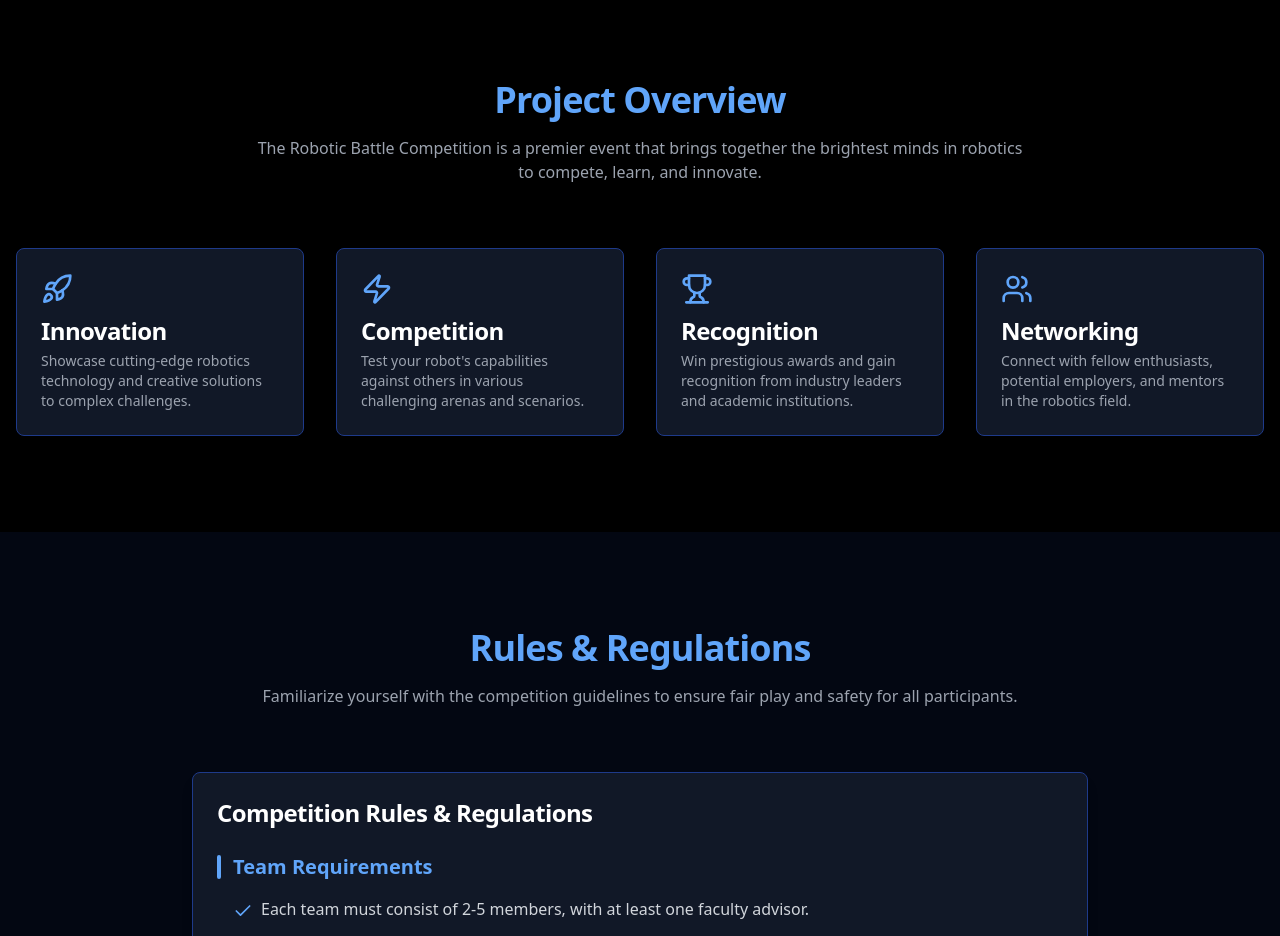
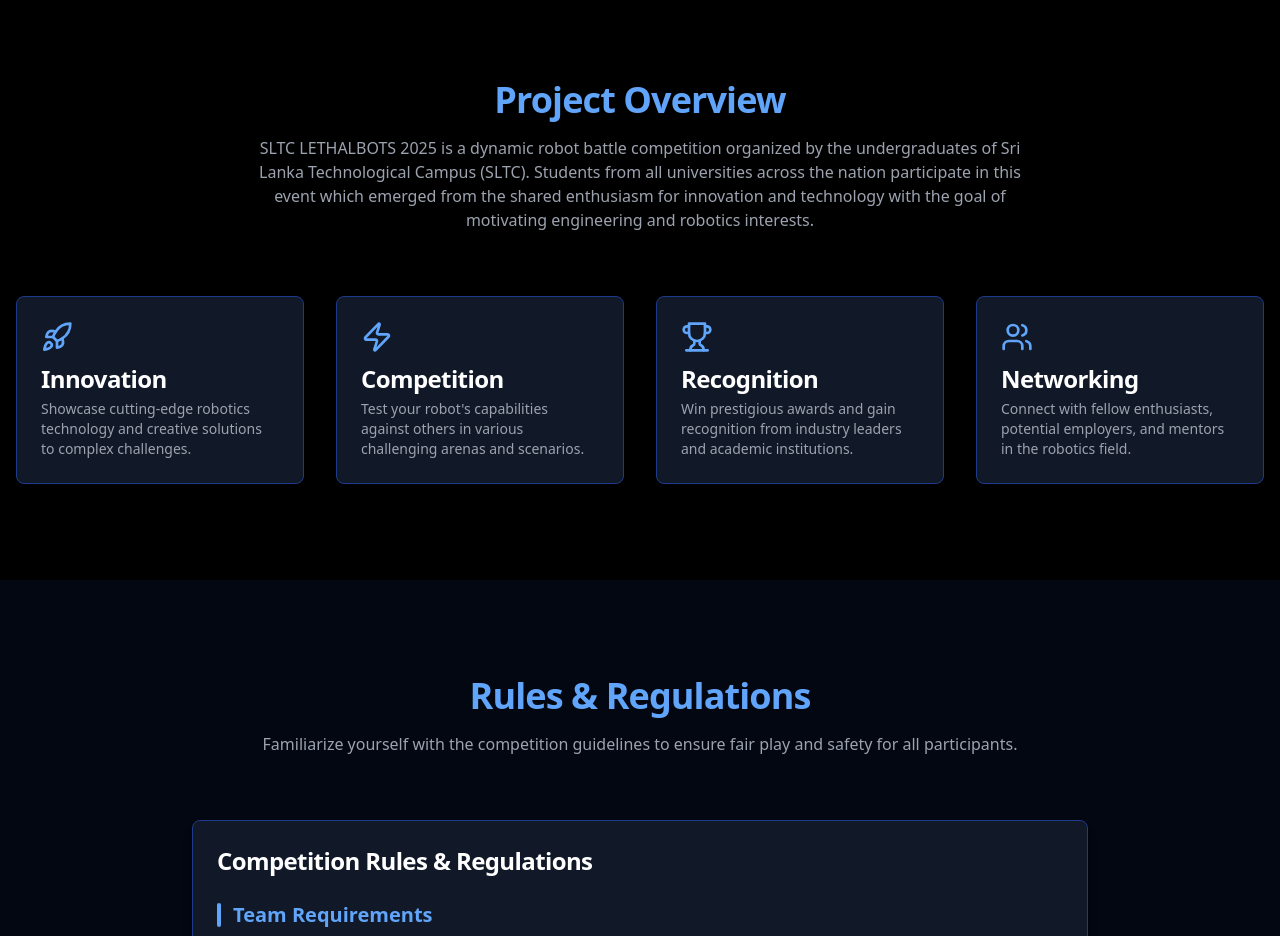
Before and after one commit to Eranga725/LethalBot-Robotic-Competion-2025, a Next.js app: page / in a window 1280 px wide. Shown: the part 880-1816 px from the top of the page. Built offline with nearby package versions, Linux system fonts and the light colour scheme.

Commit message:
fix: update project description for clarity and detail

```diff
--- a/components/project-overview.tsx
+++ b/components/project-overview.tsx
@@ -8,8 +8,10 @@ export default function ProjectOverview() {
         <div className="mb-16 text-center">
           <h2 className="mb-4 text-3xl font-bold tracking-tight sm:text-4xl text-blue-400">Project Overview</h2>
           <p className="mx-auto max-w-3xl text-gray-400">
-            The Robotic Battle Competition is a premier event that brings together the brightest minds in robotics to
-            compete, learn, and innovate.
+          SLTC LETHALBOTS 2025 is a dynamic robot battle competition organized by the undergraduates of Sri Lanka Technological
+Campus (SLTC). Students from all universities across the nation participate in this event which emerged from the shared
+enthusiasm for innovation and technology with the goal of motivating engineering and robotics interests.
+
           </p>
         </div>
 
```
